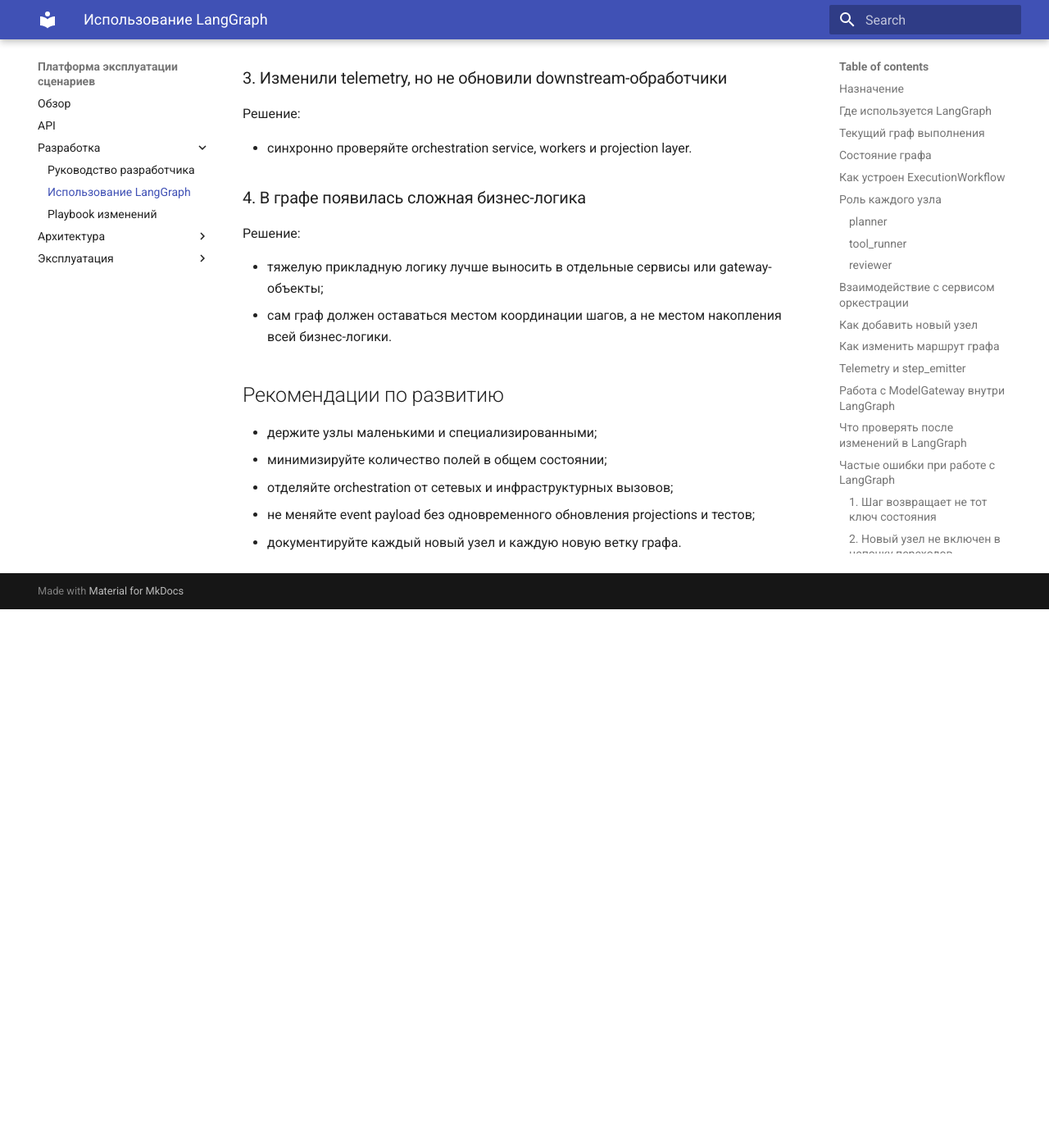
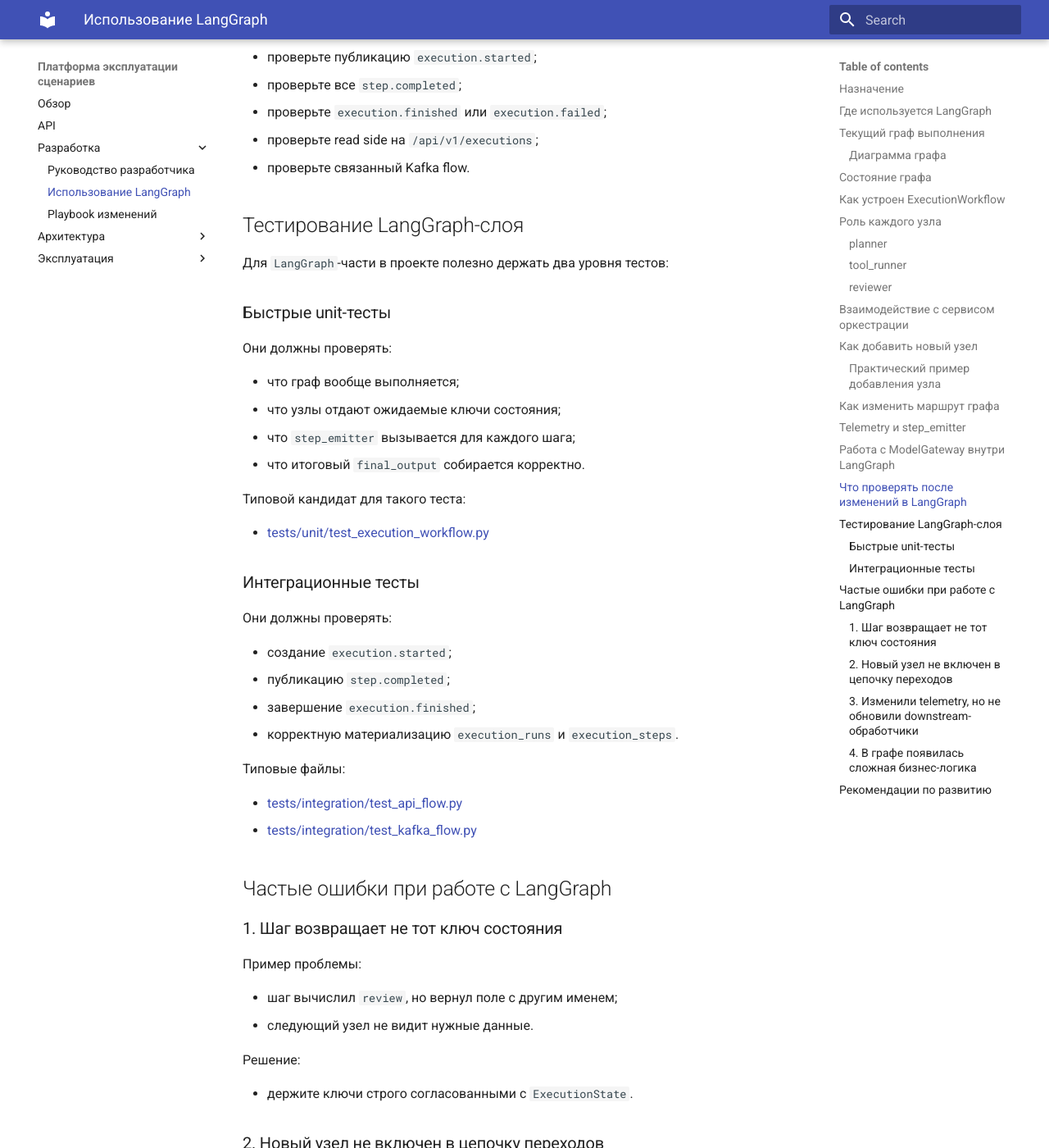
Before and after one commit to sergeyenikeev/FastAPI_Layers, an MkDocs documentation site: the page built from docs/development/langgraph.md, in a window 1280 px wide and 1400 px high, scrolled down 6822 px. Shown: the whole window at 82% size. Built offline with MkDocs 1.6.1 and Material for MkDocs 9.7.7, drawn with Linux system fonts in a browser that asks for light colours; before the commit the page ends 7565 px from its top, so only the background shows below that; some of the changed text lies outside the part shown.

Commit message:
дальше

````diff
--- a/docs/development/langgraph.md
+++ b/docs/development/langgraph.md
@@ -32,6 +32,16 @@
 ```
 
 Каждый узел получает текущее состояние, возвращает частичное обновление состояния и при необходимости публикует телеметрию шага.
+
+### Диаграмма графа
+
+```mermaid
+flowchart LR
+    start(["START"]) --> planner["planner"]
+    planner --> tool_runner["tool_runner"]
+    tool_runner --> reviewer["reviewer"]
+    reviewer --> finish(["END"])
+```
 
 ## Состояние графа
 
@@ -159,6 +169,25 @@
 5. При необходимости публикуйте step telemetry через `step_emitter`.
 6. Обновите тесты и документацию.
 
+### Практический пример добавления узла
+
+Если нужен дополнительный шаг проверки перед финальным ответом, удобно вставить `validator` между `tool_runner` и `reviewer`.
+
+Идея изменений:
+
+```python
+graph.add_node("validator", self._validator)
+graph.add_edge("tool_runner", "validator")
+graph.add_edge("validator", "reviewer")
+```
+
+Что еще нужно сделать помимо `add_node(...)` и `add_edge(...)`:
+
+- при необходимости добавить новое поле в `ExecutionState`;
+- передать через `step_emitter` telemetry нового шага;
+- обновить проверки в тестах на ожидаемое число шагов;
+- обновить описание графа в документации.
+
 ## Как изменить маршрут графа
 
 Если нужен условный переход, придерживайтесь такого подхода:
@@ -217,8 +246,9 @@
 
 1. `uv run ruff check .`
 2. `uv run mypy app tests`
-3. `uv run pytest tests/integration/test_api_flow.py -q`
-4. `uv run pytest tests/integration/test_kafka_flow.py -q`
+3. `uv run pytest tests/unit/test_execution_workflow.py -q`
+4. `uv run pytest tests/integration/test_api_flow.py -q`
+5. `uv run pytest tests/integration/test_kafka_flow.py -q`
 
 Если менялась документация:
 
@@ -233,6 +263,37 @@
 - проверьте `execution.finished` или `execution.failed`;
 - проверьте read side на `/api/v1/executions`;
 - проверьте связанный Kafka flow.
+
+## Тестирование LangGraph-слоя
+
+Для `LangGraph`-части в проекте полезно держать два уровня тестов:
+
+### Быстрые unit-тесты
+
+Они должны проверять:
+
+- что граф вообще выполняется;
+- что узлы отдают ожидаемые ключи состояния;
+- что `step_emitter` вызывается для каждого шага;
+- что итоговый `final_output` собирается корректно.
+
+Типовой кандидат для такого теста:
+
+- [tests/unit/test_execution_workflow.py](d:/p/FastAPI/FastAPI_Layers/tests/unit/test_execution_workflow.py)
+
+### Интеграционные тесты
+
+Они должны проверять:
+
+- создание `execution.started`;
+- публикацию `step.completed`;
+- завершение `execution.finished`;
+- корректную материализацию `execution_runs` и `execution_steps`.
+
+Типовые файлы:
+
+- [tests/integration/test_api_flow.py](d:/p/FastAPI/FastAPI_Layers/tests/integration/test_api_flow.py)
+- [tests/integration/test_kafka_flow.py](d:/p/FastAPI/FastAPI_Layers/tests/integration/test_kafka_flow.py)
 
 ## Частые ошибки при работе с LangGraph
 
````
Also changed, not shown: docs/architecture/overview.md (+13 -0 lines), 2 other files.
